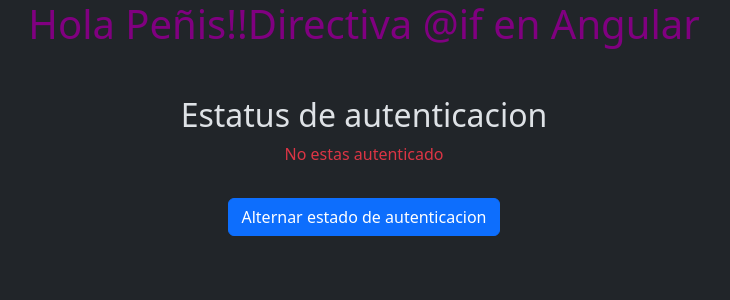
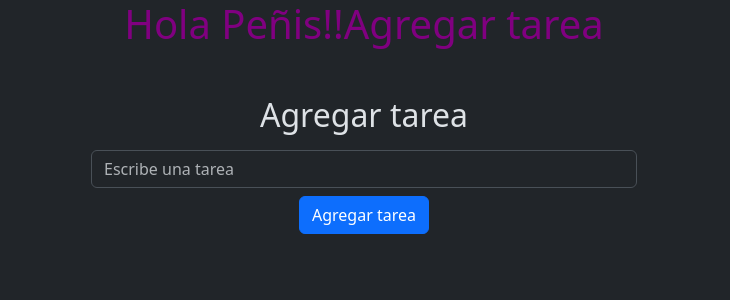
Before and after one commit to JuliaParra/Ejercicios-Angular, an Angular app: page / in a window 1280 px wide. Shown: the top 300 px of the page, without its empty margins (276-1006 px from the left). Built offline with nearby package versions, Linux system fonts and the light colour scheme.

Commit message:
actividad local Refence

```diff
--- /dev/null
+++ b/src/app/agregar-tarea/agregar-tarea.component.html
@@ -0,0 +1,14 @@
+<div class="container mt-5">
+    <h2>Agregar tarea</h2>
+    <div class="mt-3 d-flex justify-content-center" >
+        <input type="text" #tareaInput class="form-control mb-2 w-50 "placeholder="Escribe una tarea">
+    </div>
+    <div class="d-flex justify-content-center">
+       <button class="btn btn-primary" (click)="agregarTarea(tareaInput.value); tareaInput.value=''">Agregar tarea</button>
+    </div>
+    <div class="mt-3 text-center">
+        @if(tarea){
+            <p>Tarea: {{tarea}}</p>
+        }
+    </div>
+</div>
--- /dev/null
+++ b/src/app/agregar-tarea/agregar-tarea.component.ts
@@ -0,0 +1,17 @@
+import { Component } from '@angular/core';
+
+@Component({
+  selector: 'app-agregar-tarea',
+  standalone: true,
+  imports: [],
+  templateUrl: './agregar-tarea.component.html',
+  styleUrl: './agregar-tarea.component.css'
+})
+export class AgregarTareaComponent {
+  tarea: string = '';
+tareaInpunt: string | undefined;
+  agregarTarea(nuevaTarea: string):void{
+    this.tarea = nuevaTarea;
+  }
+
+}
--- a/src/app/app.component.html
+++ b/src/app/app.component.html
@@ -1,8 +1,8 @@
 
-<div class="container">
+<div class="container text-center">
 
     <h1 class="text-center" style="color: purple;">{{ titulo }}</h1>
-<app-componente-if/>
+<app-agregar-tarea/>
 
 
 </div>
--- a/src/app/app.component.ts
+++ b/src/app/app.component.ts
@@ -9,14 +9,15 @@ import { MostrarMensajeComponent } from "./mostrar-mensaje/mostrar-mensaje.compo
 import { ReplicadorComponent } from "./replicador/replicador.component";
 import { SaludarComponent } from "./saludar/saludar.component";
 import { ComponenteIfComponent } from "./componente-if/componente-if.component";
+import { AgregarTareaComponent } from "./agregar-tarea/agregar-tarea.component";
 
 @Component({
   selector: 'app-root',
   standalone: true,
-  imports: [RouterOutlet, NuevoComponenteComponent, ComponenteInlineComponent, InterpolacionComponent, PadreComponent, HijoComponent, MostrarMensajeComponent, ReplicadorComponent, SaludarComponent, ComponenteIfComponent],
+  imports: [RouterOutlet, NuevoComponenteComponent, ComponenteInlineComponent, InterpolacionComponent, PadreComponent, HijoComponent, MostrarMensajeComponent, ReplicadorComponent, SaludarComponent, ComponenteIfComponent, AgregarTareaComponent],
   templateUrl: './app.component.html',
   styleUrl: './app.component.css'
 })
 export class AppComponent {
-  titulo = 'Hola Peñis!!Directiva @if en Angular';
+  titulo = 'Hola Peñis!!Agregar tarea';
 }
```
Also changed, not shown: src/app/agregar-tarea/agregar-tarea.component.css (added).
